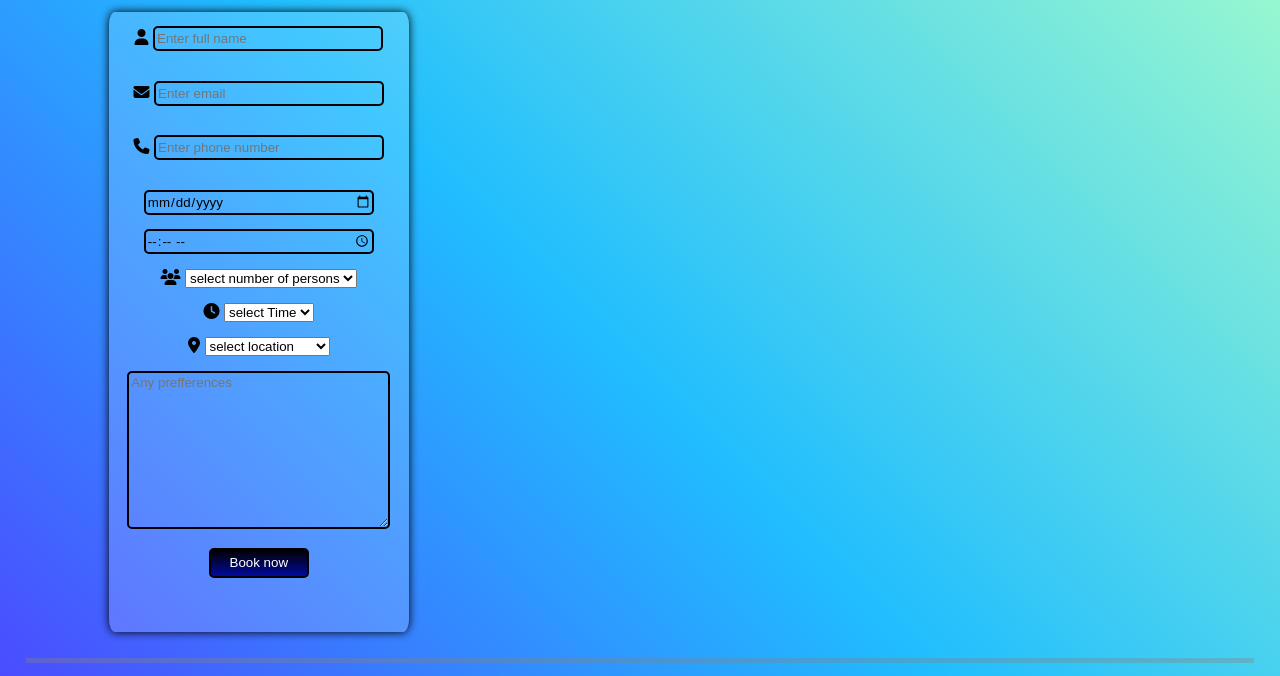
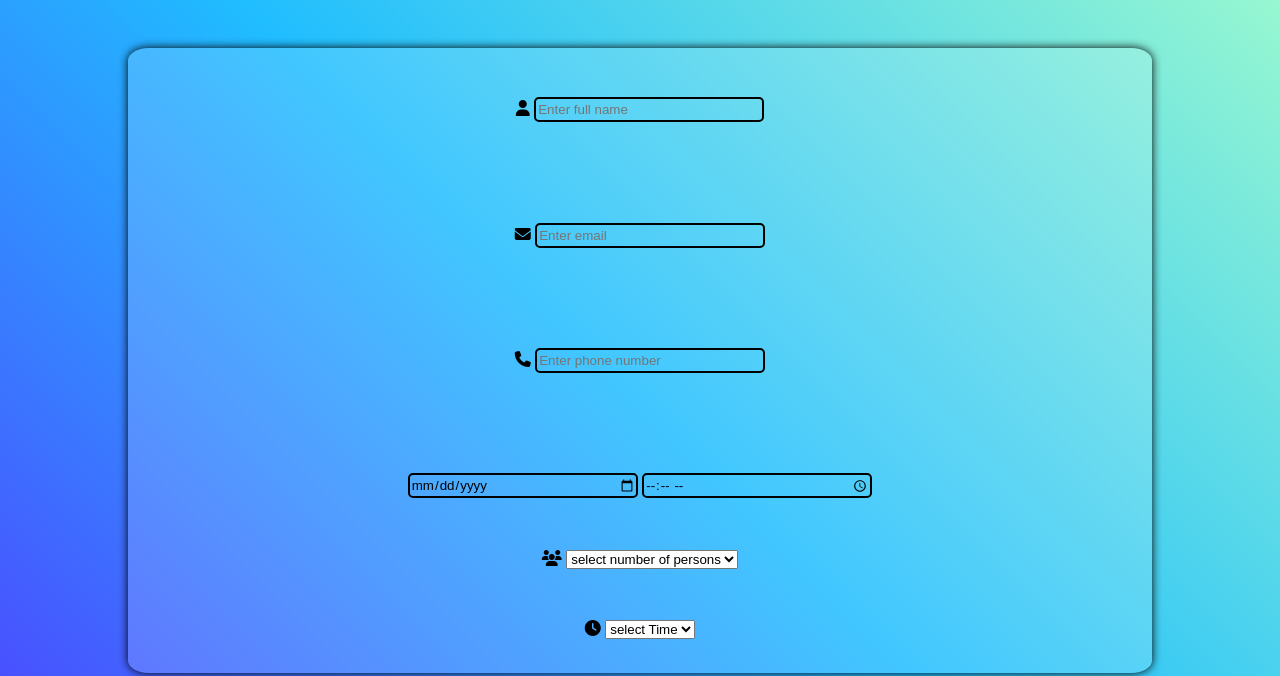
Before and after one commit to srivatsa-uppala/Restaurant_website, a plain HTML site: page registrationform.html in a window 1280 px wide. Shown: the part 124-800 px from the top of the page. Drawn offline with Linux system fonts and the light colour scheme.

Commit message:
minor changes

```diff
--- a/registrationform.css
+++ b/registrationform.css
@@ -33,10 +33,10 @@ a{
     color: rgb(148, 20, 20);
 }
 .form__container{
-    margin: 1% 8.5%;
+    margin: 1% 10%;
     background: rgb(255 255 255 / 15%);
-    height: 620px;
-    width: 300px;
+    height: 625px;
+    width: 80%;
     border-radius: 2%;
     box-shadow: 0px 0px 10px rgb(0 0 0);
 }
--- a/registrationform.html
+++ b/registrationform.html
@@ -37,8 +37,8 @@
             </div>
             <div class="name__container">
 
-                <input type="date">
-                <input type="time">
+                <input type="date" placeholder="--select date--">
+                <input type="time" placeholder="--select time--">
             </div>
 
             <div class="name__container">
@@ -82,7 +82,7 @@
 
             </div>
             <div>
-                <textarea cols="30" rows="10" placeholder="Any prefferences"></textarea>
+                <textarea cols="30" rows="10" placeholder="Any suggestions"></textarea>
             </div>
             <div>
                 <input type="submit" value="Book now" class="submit__button">
```
Also changed, not shown: index.html (+3 -3 lines), menu.css (indentation only).
